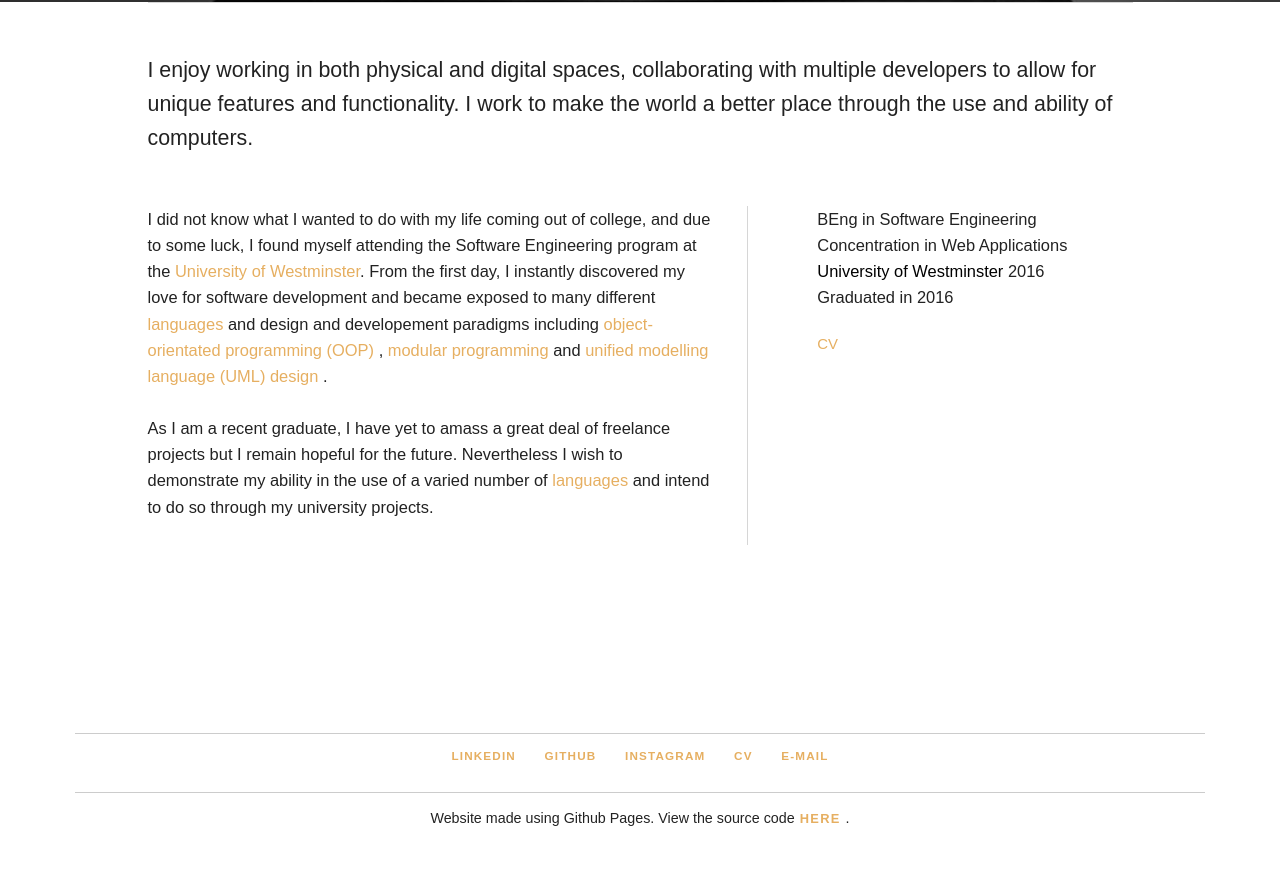
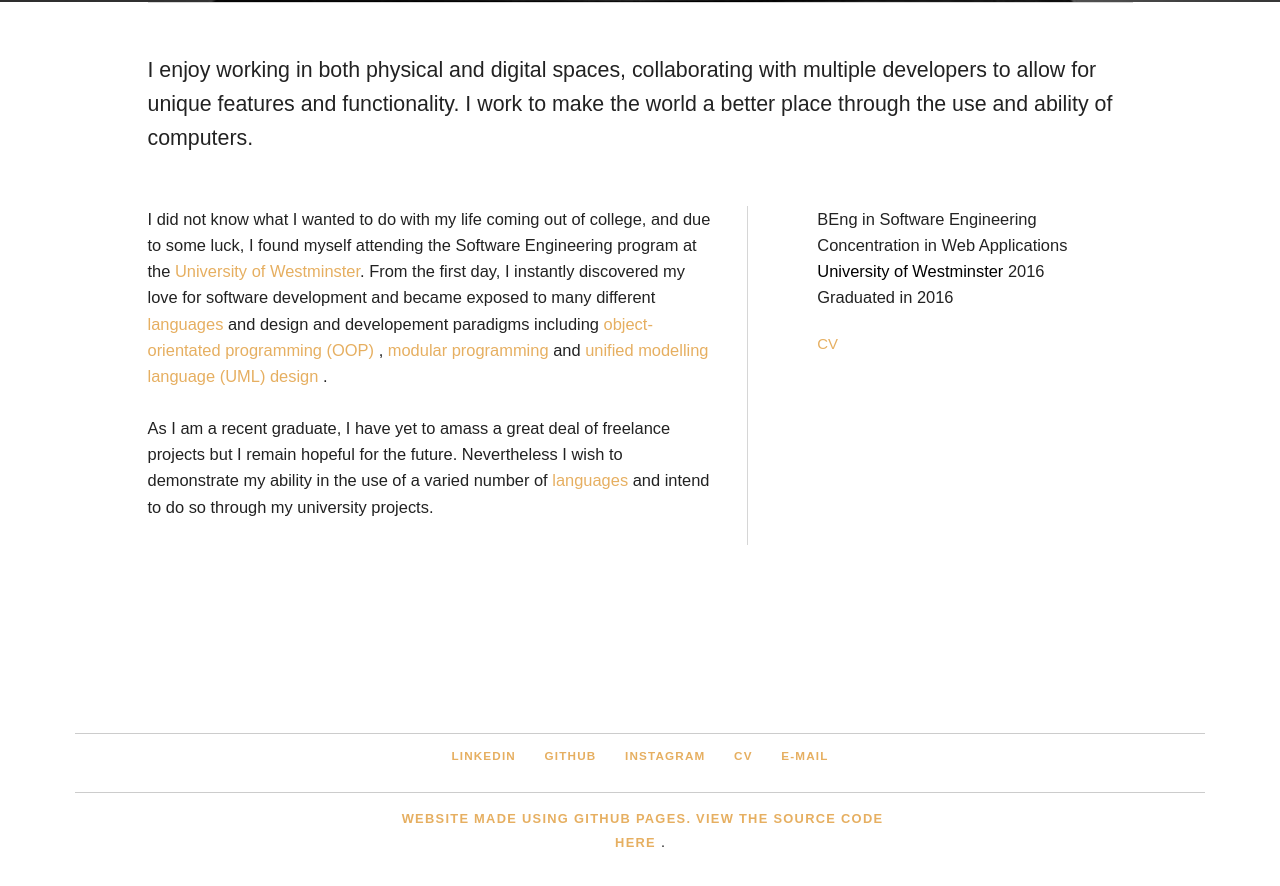
Before and after one commit to aniquesayed/aniquesayed.github.io, a Jekyll site: the page built from index.html, in a window 1280 px wide and 900 px high, scrolled down 1333 px. Shown: the top 886 px of the window. Built offline with Jekyll 4.4.1, drawn with Linux system fonts in a browser that asks for light colours; some web fonts are replaced; some of the changed lines change nothing that is shown.

Commit message:
fixing space issue for GitHub pages link

```diff
--- a/_layouts/default.html
+++ b/_layouts/default.html
@@ -70,7 +70,7 @@
 					</ul>
 					<hr>
 					<ul>
-					<li><p>Website made using Github Pages. View the source code<a href="https://github.com/aniquesayed/aniquesayed.github.io" target="_blank">here</a>.</p></li>
+					<li><p><a href="https://github.com/aniquesayed/aniquesayed.github.io" target="_blank">Website made using Github Pages. View the source code here</a>.</p></li>
 					</ul>
 				</div>
 			</section>
```
